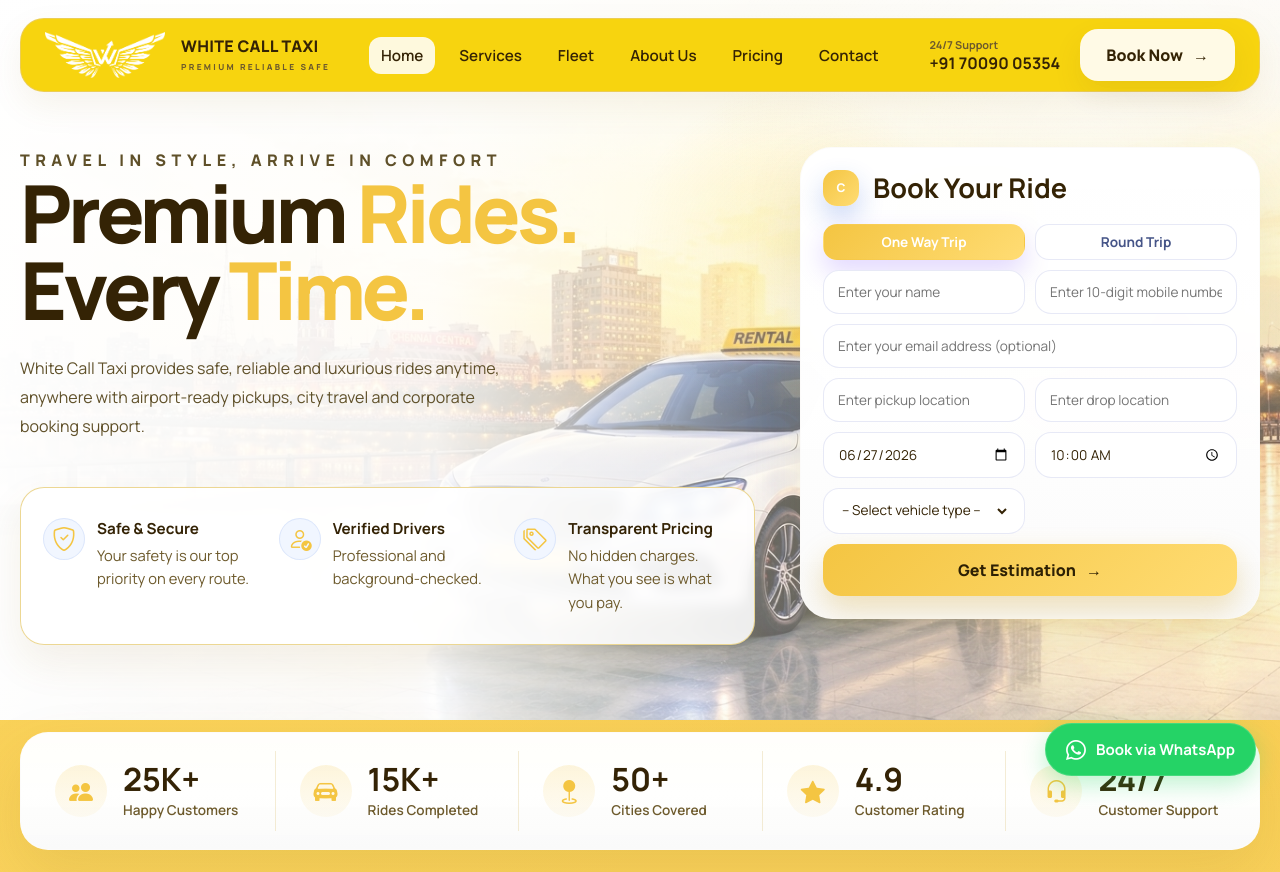
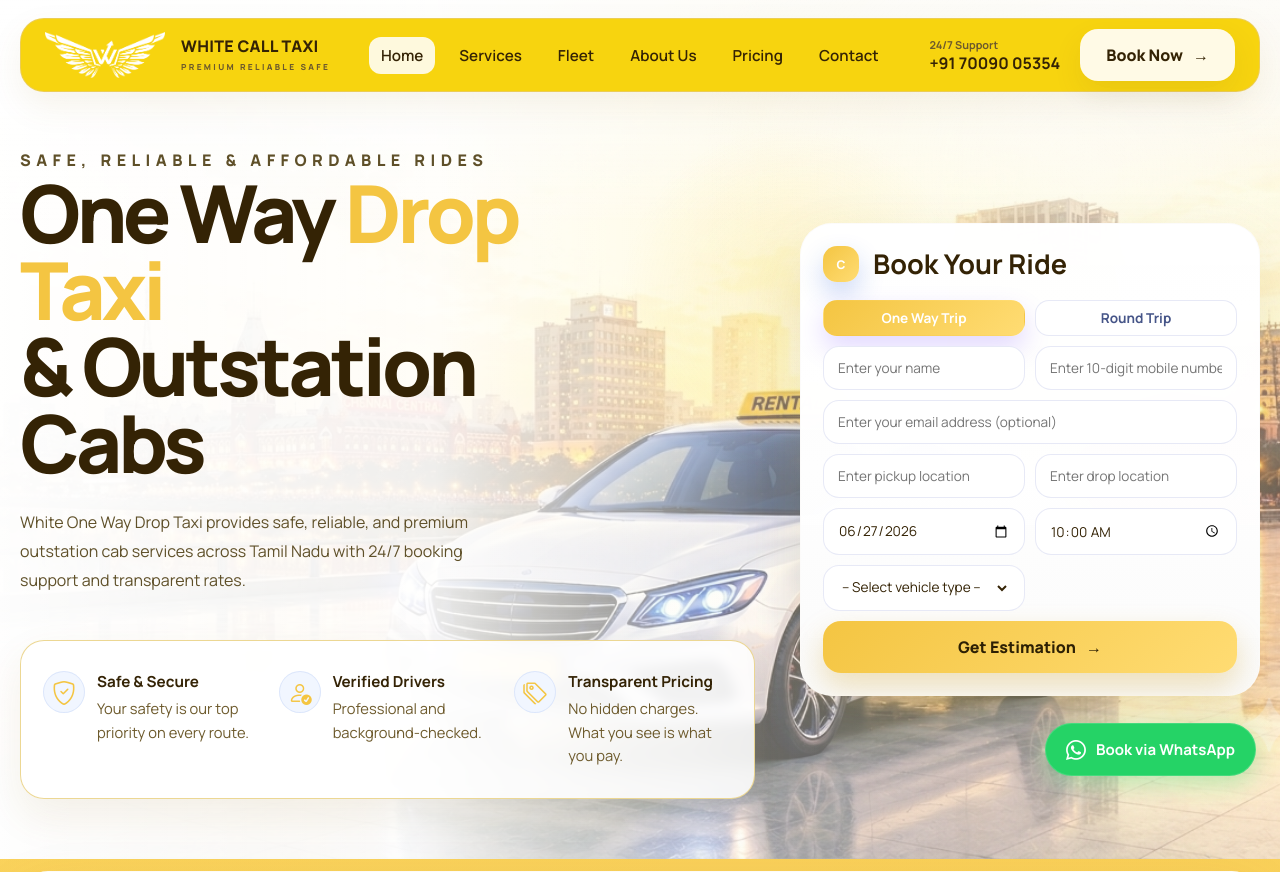
Before and after one commit to manikandanbe2009/wt, a PHP site: page / in a window 1280 px wide. Shown: the top 872 px of the page. Run offline with PHP 8.4, Linux system fonts and the light colour scheme; data comes from the database, SQL or seed files in the repository; data that the repository does not hold is empty.

Commit message:
seo changes

```diff
--- a/index.php
+++ b/index.php
@@ -127,13 +127,13 @@ if ($_SERVER['REQUEST_METHOD'] === 'POST') {
     }
 }
 $selectedEstimation = $estimationResults[0] ?? null;
-$pageTitle = $selectedRoute['title'] ?? 'White Taxi | Book Outstation Cab in Tamil Nadu — Chennai, Bangalore, Madurai';
-$pageDescription = $selectedRoute['description'] ?? 'Book White Call Taxi for safe airport transfers, city rides, outstation trips and corporate travel with transparent pricing and 24/7 support.';
+$pageTitle = $selectedRoute['title'] ?? 'White One Way Drop Taxi | Outstation Cab Booking in Tamil Nadu';
+$pageDescription = $selectedRoute['description'] ?? 'Book White One Way Drop Taxi for safe outstation cab booking, airport transfers, and local rides in Tamil Nadu. Transparent pricing, verified drivers, 24/7 support.';
 $pagePath = '/' . (($selectedRoute['slug'] ?? 'index') . '.php');
-$pageHeadline = $selectedRoute['headline'] ?? 'Taxi booking for airport, city, outstation and corporate travel';
-$heroEyebrow = $selectedRoute['hero_eyebrow'] ?? 'Travel In Style, Arrive In Comfort';
-$heroTitle = $selectedRoute['hero_title'] ?? 'Premium <span class="accent">Rides.</span><br>Every <span class="accent">Time.</span>';
-$heroDescription = $selectedRoute['hero_description'] ?? 'White Call Taxi provides safe, reliable and luxurious rides anytime, anywhere with airport-ready pickups, city travel and corporate booking support.';
+$pageHeadline = $selectedRoute['headline'] ?? 'One Way Drop Taxi & Outstation Cab Booking in Tamil Nadu';
+$heroEyebrow = $selectedRoute['hero_eyebrow'] ?? 'Safe, Reliable & Affordable Rides';
+$heroTitle = $selectedRoute['hero_title'] ?? 'One Way <span class="accent">Drop Taxi</span><br>& Outstation Cabs';
+$heroDescription = $selectedRoute['hero_description'] ?? 'White One Way Drop Taxi provides safe, reliable, and premium outstation cab services across Tamil Nadu with 24/7 booking support and transparent rates.';
 ?>
 <!DOCTYPE html>
 <html lang="en">
--- a/robots.txt
+++ b/robots.txt
@@ -13,4 +13,4 @@ Disallow: /route-landing.php
 Disallow: /route-page-loader.php
 Disallow: /send_booking.php
 
-Sitemap: https://whitecalltaxi.com/sitemap.xml
+Sitemap: http://whiteonewaydroptaxi.com/sitemap.xml
```
